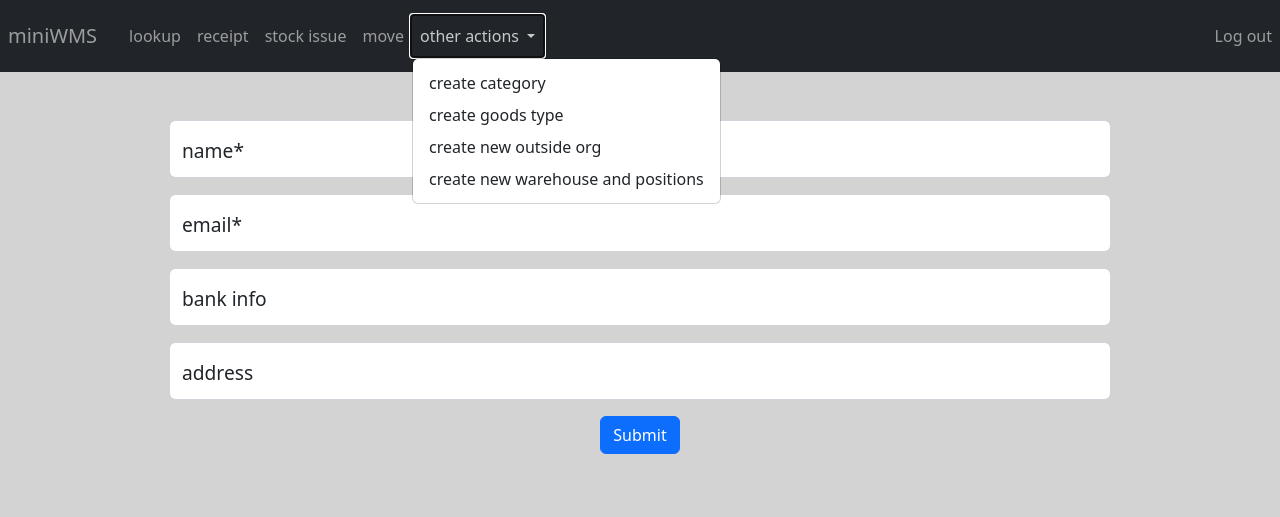
After one commit to ptrosek/miniWMS, a Flask app: page /org in a window 1280 px wide, after a click on "other actions". The commit adds this page. Shown: the top 517 px of the page. Run offline with Flask 3, Linux system fonts and the light colour scheme; the visitor is signed in with stand-in values (Sample User, id 1); parts of the project's set-up code (start-up, migrations or seed data) failed here and were passed over; some libraries are stand-ins or nearby versions.

Commit message:
further work on "other actions"

```diff
--- a/app.py
+++ b/app.py
@@ -19,18 +19,25 @@ DB_USER = os.environ.get('DB_USER_MWS')
 # print(DB_USER)
 DB_PASS = os.environ.get('DB_PASS_MWS')
 # print(DB_PASS)
-txt = 'mysql://{duser}:{dpass}@localhost/miniwms'.format(duser = DB_USER, dpass = DB_PASS)
-engine = sa.create_engine(txt, echo=True, future=True)
-meta = sa.MetaData()
-Base = automap_base()
-Base.prepare(engine)
-# Show the metadata
+
+# creating sqlalchemy connection string and connecting the engine
+try:
+    txt = 'mysql://{duser}:{dpass}@localhost/miniwms'.format(duser = DB_USER, dpass = DB_PASS)
+    engine = sa.create_engine(txt, echo=True, future=True)
+    meta = sa.MetaData()
+    Base = automap_base()
+    Base.prepare(engine)
+except:
+    flask.abort(500)
+
+# Show the metadata(used to create tables.txt)
 # for t in Base.metadata.sorted_tables:
 #           conn = engine.connect()
 #           print(f"\nTable {t.name}:")
 #           for c in t.columns:
             #   print(f"{c} ({c.type})")
 #           conn.close()
+
 # setting allisases for tables
 good_type = Base.classes.good_type
 category = Base.classes.category
@@ -58,9 +65,11 @@ record_ops = Base.classes.record_ops
 # print(t)
 # conn.close()
 
+# setting dbs later used to work with db data
+dbs = sa.orm.Session(engine)
+
 # create admin user
 def create_admin():
-    dbs = sa.orm.Session(engine)
     dbs.begin()
     admin = user(
         id = 1,
@@ -94,12 +103,13 @@ def login():
             flask.flash("password not entered")
             return flask.redirect("/login")
         # Query database for username
-        dbs = sa.orm.Session(engine)
+        dbs.begin()
         rows = dbs.query(user).filter_by(name=flask.request.form.get("uid")).first()
         # print(rows.name)
         # print(rows.hash)
         # print(generate_password_hash("admin", method='pbkdf2:sha256', salt_length=8))
         # print(check_password_hash(rows.hash, flask.request.form.get("pass")))
+
         # Ensure username exists and password is correct
         if not check_password_hash(rows.hash, flask.request.form.get("pass")):
               flask.flash("password and user name dont match")
@@ -116,10 +126,13 @@ def login():
         return flask.render_template("login.html")
 @app.route('/logout')
 def logout():
+    # set the user id to none making login_required return false
     flask.session["user_id"] = None
     return flask.redirect("/login")
 @app.route("/category", methods=["GET","POST"])
+@login_required
 def cat():
+    # check if the required elements were included
     if flask.request.method == "POST":
         if (not flask.request.form.get("name")) or (len(flask.request.form.get("name")) > 255):
             flask.flash("wrong name")
@@ -127,8 +140,9 @@ def cat():
         elif len(flask.request.form.get("desc")) > 1000:
             flask.flash("max amount of characters in description is 1000")
             return flask.redirect("/category")
+        # transaction to add form data into the db
         try:
-            dbs = sa.orm.Session(engine)
+            dbs.begin()
             q = category(
                 name = flask.request.form.get("name"),
                 description = flask.request.form.get("desc")
@@ -143,30 +157,34 @@ def cat():
     else:
         return flask.render_template("category.html")
 @app.route("/gtc", methods=["GET","POST"])
+@login_required
 def gtc():
+    # check if the required elements were included
     if flask.request.method == "POST":
         if not flask.request.form.get("name"):
             flask.flash("name input blank")
             return flask.redirect("/")
+        # transaction to input form data into db
         try:
-            dbs = sa.orm.Session(engine)
             if flask.request.form.get("ean"):
                 ean = flask.request.form.get("ean")
             else:
-                ean = "NULL"
+            # if the data was not inputed set variable to sql NULL
+                ean = sa.sql.null()
             if flask.request.form.get("size"):
                 size = flask.request.form.get("size")
             else:
-                size = "NULL"
+                size = sa.sql.null()
             if flask.request.form.get("weight"):
                 weight = flask.request.form.get("weight")
             else:
-                weight = "NULL"
-            if flask.request.form.get("pt"):
+                weight = sa.sql.null()
+            if flask.request.form.get("pt") != 'None':
                 pt = flask.request.form.get("pt")
             else:
-                pt = "NULL"
-            flask.request.form.getlist("cc")
+                pt = sa.sql.null()
+            # flask.request.form.getlist("cc")
+            dbs.begin()
             q = good_type(
                  name = flask.request.form.get("name"),
                  ean = ean,
@@ -175,14 +193,25 @@ def gtc():
                  package_type_gt = pt
                  )
             dbs.add(q)
+            # inputing data into db without needing to commit it to be able to retrive q.id
+            dbs.flush()
+            if flask.request.form.get("cc"):
+                for i in range(len(flask.request.form.getlist("cc"))):
+                    p = type__category(
+                        categoryid = flask.request.form.getlist("cc")[i],
+                        type_id = q.id
+                    )
+                    dbs.add(p)
+                    # print(p.type_id)
             dbs.commit()
         except:
-            flask.flash("name input blank")
+            flask.flash("error in database")
             return flask.redirect("/")
         flask.flash("good type created")
         return flask.redirect("/")
     else:
-        dbs = sa.orm.Session(engine)
+        # get data from the db saved as a list to make it iterable in jinjja and viewed as select
+        dbs.begin()
         types = dbs.scalars(sa.select(package_type))
         listt = []
         for type in types:
@@ -195,3 +224,41 @@ def gtc():
         dbs.commit()
         # print(list)
         return flask.render_template("gtc.html", types=listt, cats=listc)
+@app.route("/org",methods=["GET", "POST"])
+@login_required
+def org():
+    # works the same way as POST part of gtc
+    if flask.request.method == "POST":
+        if not flask.request.form.get("name"):
+            flask.flash("name not inputed")
+            return flask.redirect("/org")
+        name = flask.request.form.get("name")
+        if not flask.request.form.get("name"):
+            flask.flash("mail not inputed")
+            return flask.redirect("/org")
+        mail = flask.request.form.get("mail")
+        if flask.request.form.get("bi"):
+            bi = flask.request.form.get("bi")
+        else:
+            bi = sa.sql.null()
+        if flask.request.form.get("address"):
+            adr = flask.request.form.get("address")
+        else:
+            adr = sa.sql.null()
+        try:
+            dbs.begin()
+            q = outside_org(
+                name = name,
+                mail = mail,
+                bank_info = bi,
+                addres = adr
+            )
+            dbs.add(q)
+            dbs.commit()
+        except:
+            flask.flash("database error")
+            return flask.redirect("/")
+        flask.flash("org created")
+        return flask.redirect("/")
+    else:
+        return flask.render_template("org.html")
--- a/templates/layout.html
+++ b/templates/layout.html
@@ -22,16 +22,16 @@
         </li>
         <div class="d-flex align-items-center">
           <li class="nav-item">
-            <a class="nav-link" href="#">lookup</a>
+            <a class="nav-link" href="/lookup">lookup</a>
           </li>
           <li class="nav-item">
-            <a class="nav-link" href="#">receipt</a>
+            <a class="nav-link" href="/receipt">receipt</a>
           </li>
           <li class="nav-item">
-            <a class="nav-link" href="#">stock issue</a>
+            <a class="nav-link" href="/issue">stock issue</a>
           </li>
           <li class="nav-item">
-            <a class="nav-link" href="#">move</a>
+            <a class="nav-link" href="/move">move</a>
           </li>
           <li class="nav-item dropdown">
             <a
@@ -47,7 +47,10 @@
               <li><a class="dropdown-item" href="/category">create category</a></li>
               <li><a class="dropdown-item" href="/gtc">create goods type</a></li>
               <li>
-                <a class="dropdown-item" href="#">create new outside org</a>
+                <a class="dropdown-item" href="/org">create new outside org</a>
+              </li>
+              <li>
+                <a class="dropdown-item" href="/warehouse">create new warehouse and positions</a>
               </li>
             </ul>
           </li>
--- a/templates/login.html
+++ b/templates/login.html
@@ -13,7 +13,7 @@
                 Please enter your login and password!
               </p>
               <form action="/login" method="post">
-              <div class="form-outline form-white mb-4">
+              <div class="form-outline form-white mb-4 block-inline">
                 <input
                   type="text"
                   name="uid"
--- /dev/null
+++ b/templates/org.html
@@ -0,0 +1,58 @@
+{% extends "layout.html" %} {% block title %}create a new outside org{% endblock
+%} {% block main %}
+<div class="mb-3 mx-auto w-75 text-start">
+  <form action="/org" method="post" class="mb-3">
+    <div class="mb-3 form-floating">
+      <input
+        type="text"
+        class="form-control"
+        name="name"
+        id="name"
+        aria-describedby="helpId"
+        placeholder="name"
+        maxlength="255"
+        required
+      />
+      <label for="name" class="form-label">name*</label>
+    </div>
+    <div class="mb-3 form-floating">
+      <input
+        type="email"
+        class="form-control"
+        name="mail"
+        id="mail"
+        aria-describedby="emailHelpId"
+        placeholder="smth@company.com"
+        maxlength="255"
+        required
+      />
+      <label for="mail" class="form-label">email*</label>
+    </div>
+    <div class="form-floating mb-3">
+      <input
+        type="text"
+        class="form-control"
+        name="bi"
+        id="bi"
+        placeholder="bi"
+        maxlength="255"
+      />
+      <label for="bi">bank info</label>
+    </div>
+    <div class="form-floating mb-3 block-inline">
+      <input
+        type="text"
+        class="form-control"
+        name="address"
+        id="address"
+        placeholder="sda"
+        maxlength="255"
+      />
+      <label for="address">address</label>
+    </div>
+    <div class="text-center">
+      <button type="submit" class="btn btn-primary">Submit</button>
+    </div>
+  </form>
+</div>
+{% endblock main %}
```
Also changed, not shown: templates/category.html (+7 -5 lines), templates/gtc.html (+22 -17 lines).
